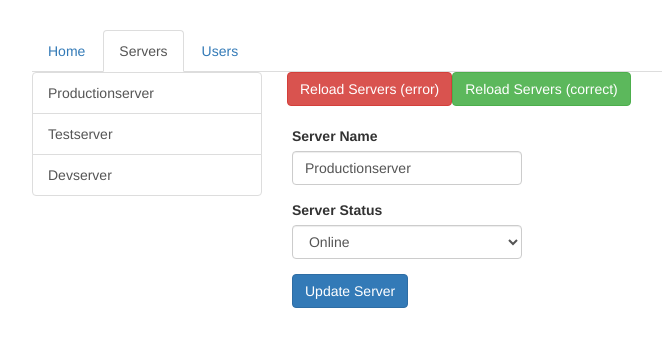
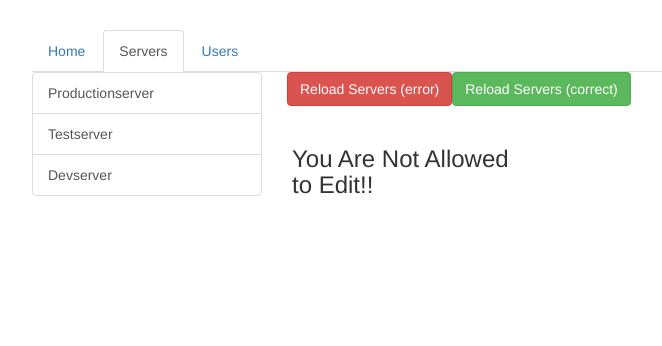
Before and after one commit to kaings/angular-project2-routing, an Angular app: page /servers/1/edit in a window 1280 px wide. Shown: the top 346 px of the page, without its empty margins (233-895 px from the left). Built offline with nearby package versions, Linux system fonts and the light colour scheme.

Commit message:
set allowEdit true or false for server at edit-server

```diff
--- a/src/app/servers/edit-server/edit-server.component.html
+++ b/src/app/servers/edit-server/edit-server.component.html
@@ -1,3 +1,5 @@
+<h3 *ngIf="!allowEdit">You Are Not Allowed to Edit!!</h3>
+<div *ngIf="allowEdit">
   <div class="form-group">
     <label for="name">Server Name</label>
     <input
@@ -19,3 +21,4 @@
   <button
     class="btn btn-primary"
     (click)="onUpdateServer()">Update Server</button>
+</div>
--- a/src/app/servers/edit-server/edit-server.component.ts
+++ b/src/app/servers/edit-server/edit-server.component.ts
@@ -13,6 +13,7 @@ export class EditServerComponent implements OnInit, OnDestroy {
   server: {id: number, name: string, status: string};
   serverName = '';
   serverStatus = '';
+  allowEdit = false;
 
   queryParamsSubscription: Subscription;
   fragmentSubscription: Subscription;
@@ -31,6 +32,15 @@ export class EditServerComponent implements OnInit, OnDestroy {
     // this.activatedRoute.queryParams.subscribe( (qParams: Params) => { console.log(qParams); } );
     // this.activatedRoute.fragment.subscribe( (fParams: string) => { console.log(fParams); } );
 
+    /* retrieve allowEdit queryParams passed from servers.component.html */
+    this.activatedRoute.queryParams.subscribe(
+      (qParams: Params) => {
+        this.allowEdit = qParams['allowEdit'] === '1' ? true : false;
+        console.log('----- allowEdit value -----');
+        console.log(this.allowEdit);
+      }
+    );
+
     this.server = this.serversService.getServer(1);
     this.serverName = this.server.name;
     this.serverStatus = this.server.status;
--- a/src/app/servers/servers.component.html
+++ b/src/app/servers/servers.component.html
@@ -3,7 +3,7 @@
     <div class="list-group">
       <a
         [routerLink]="['/servers', server.id]"
-        [queryParams]="{allowEdit: '1', allowChange: '2'}"
+        [queryParams]="{allowEdit: (server.id===3)? '1': '0'}"
         [fragment]="'loading'"
         href="#"
         class="list-group-item"
```
Lines whose indentation alone changed are shown as unchanged.
